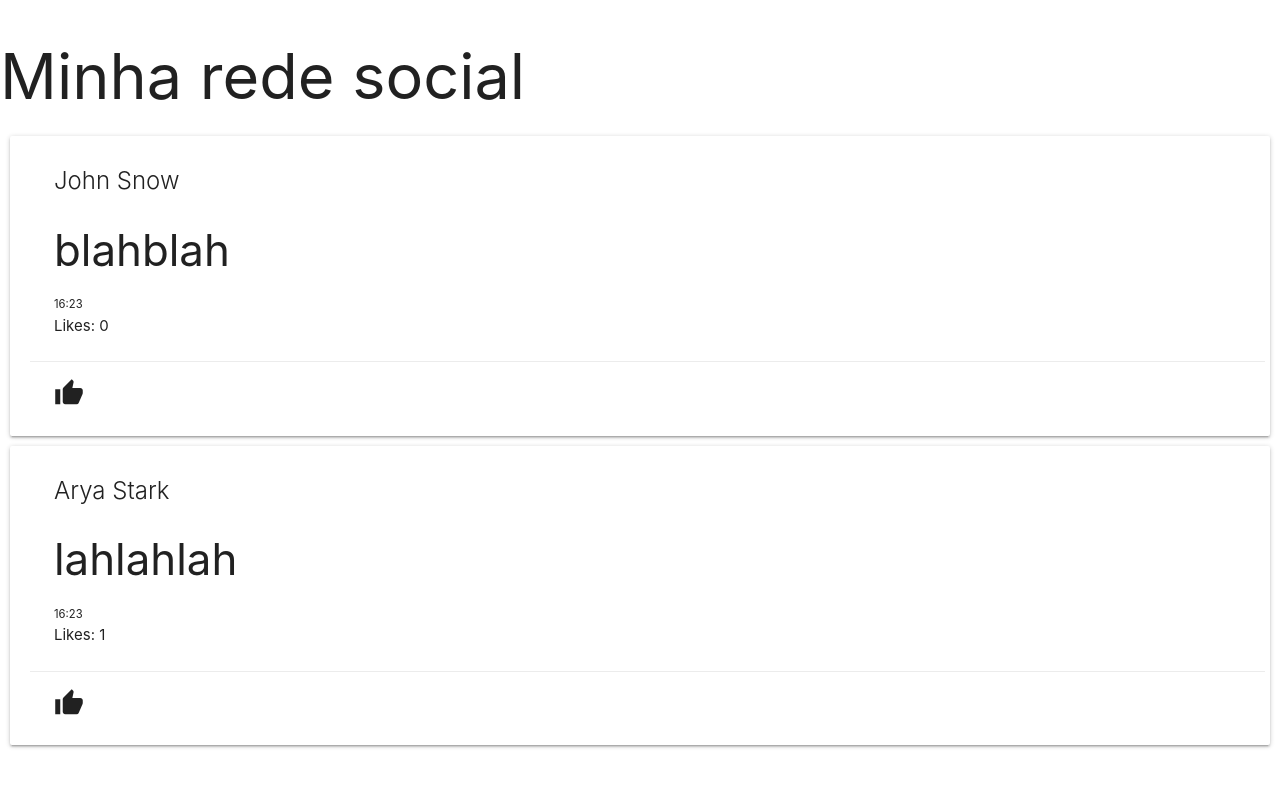
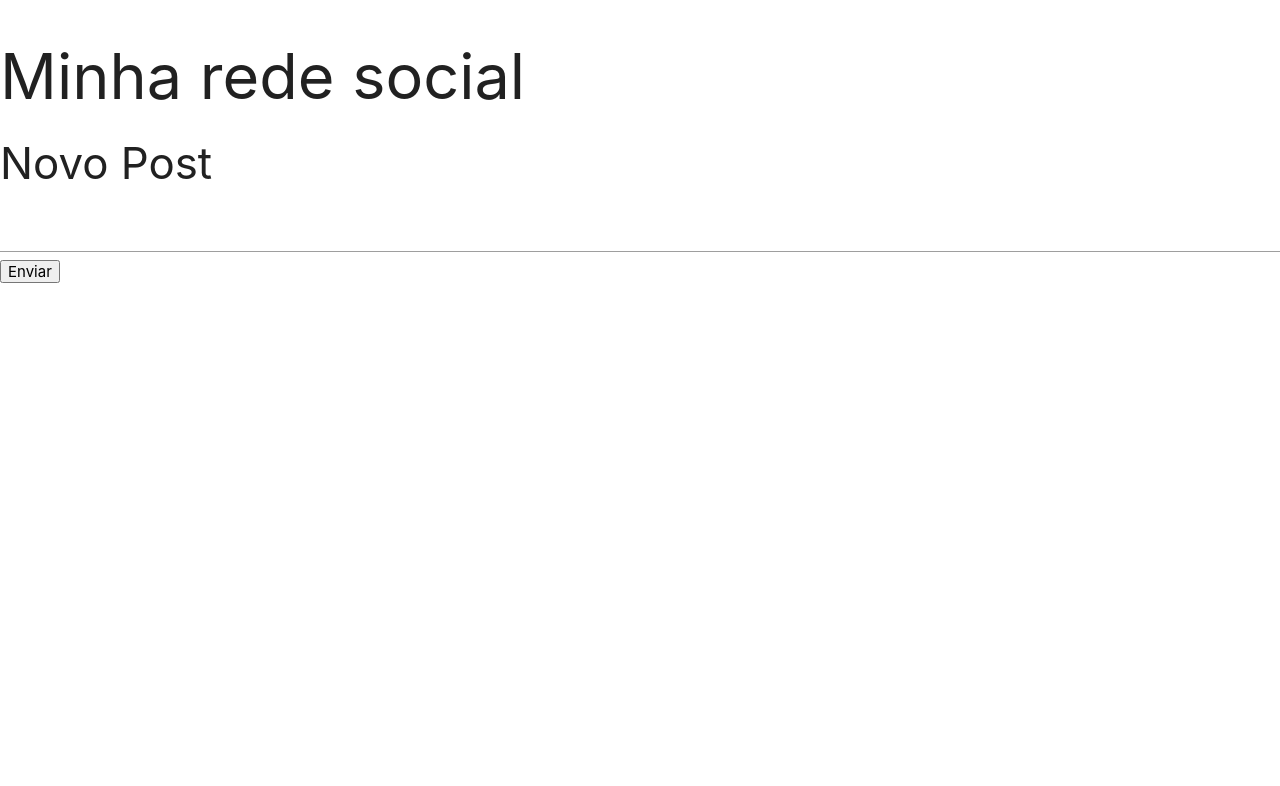
Before and after one commit to pimenta-arthur/react-training-ufjf, a React (Create React App) app: page / in a window 1280 px wide. Shown: the top 786 px of the page. Built offline with nearby package versions, Linux system fonts and the light colour scheme.

Commit message:
save posts in localStorage

```diff
--- a/src/App.js
+++ b/src/App.js
@@ -1,28 +1,73 @@
 import React, { Component } from 'react';
 import Post from './components/post';
+import PostCreator from './components/postCreator';
 
-const postList = [
-  {
-    content: 'blahblah',
-    timestamp: '16:23',
-    author: 'John Snow',
-    initialLikes: 0
-  },
-  {
-    content: 'lahlahlah',
-    timestamp: '16:23',
-    author: 'Arya Stark',
-    initialLikes: 1
-  }
-];
+// const postList = [
+//   {
+//     content: 'blahblah',
+//     timestamp: '16:23',
+//     author: 'John Snow',
+//     likes: 0
+//   },
+//   {
+//     content: 'lahlahlah',
+//     timestamp: '16:23',
+//     author: 'Arya Stark',
+//     likes: 1
+//   }
+// ];
 
 class App extends Component {
+  constructor() {
+    super();
+    this.state = {
+      posts: []
+    }
+  }
+
+  insertPost(post) {
+    const posts = this.state.posts;
+    posts.unshift(post);
+    this.setState({posts: posts});
+
+    this.savePosts();
+  }
+
+  savePosts() {
+    let posts = this.state.posts;
+    posts = JSON.stringify(posts);
+    localStorage.setItem('posts', posts);
+  }
+
+  updatePostById(i, likes) {
+    let posts = this.state.posts;
+    posts[i]['likes'] = likes;
+    this.setState({posts: posts})
+
+    this.savePosts();
+  }
+
+  retrievePosts() {
+    let posts = localStorage.getItem('posts');
+    if (posts) {
+      posts = JSON.parse(posts);
+      this.setState({posts: posts});
+    }
+  }
+
+  componentDidMount() {
+    this.retrievePosts();
+  }
+
   render() {
     return (
       <div>
         <h1>Minha rede social</h1>
-        {postList.map((post, i) => {
-          return <Post key={i} post={post} />;
+
+        <PostCreator onCreate={this.insertPost.bind(this)}></PostCreator>
+
+        {this.state.posts.map((post, i) => {
+          return <Post key={post.timestamp} post={post}  onClickLike={this.updatePostById.bind(this, i)}/>;
         })}
       </div>
     );
--- a/src/components/post.js
+++ b/src/components/post.js
@@ -5,12 +5,15 @@ class Post extends Component {
   constructor(props) {
     super(props);
     this.state = {
-      likes: props.post.initialLikes
+      likes: props.post.likes
     };
   }
 
   doLike() {
-    this.setState({ likes: this.state.likes + 1 });
+    const updatedLikes = this.state.likes + 1
+    this.setState({ likes: updatedLikes });
+
+    this.props.onClickLike(updatedLikes);
   }
 
   render() {
@@ -25,7 +28,7 @@ class Post extends Component {
         </div>
         <div className="card-action">
           {/* <button >like</button> */}
-          <i className="small material-icons" onClick={this.doLike.bind(this)}>thumb_up</i>
+          <i className="small material-icons" onClick={this.doLike.bind(this)} style={{cursor: 'pointer'}}>thumb_up</i>
         </div>
       </div>
     );
--- /dev/null
+++ b/src/components/postCreator.js
@@ -0,0 +1,36 @@
+import React, { Component } from 'react';
+
+class PostCreator extends Component {
+  constructor() {
+    super();
+    this.state = {
+      text: ''
+    };
+  }
+
+  createPost() {
+      const newPost = {
+        content: this.state.text,
+        timestamp: new Date().getTime(),
+        author: 'New Author',
+        likes: 0
+      }
+
+      this.props.onCreate(newPost);
+  }
+
+  render() {
+    return (
+      <div>
+        <h3>Novo Post</h3>
+        <input value={this.state.text} onChange={(event) => {
+            const value = event.target.value;
+            this.setState({text: value});
+        }} />
+        <button onClick={() => this.createPost()}>Enviar</button>
+      </div>
+    );
+  }
+}
+
+export default PostCreator;
```
